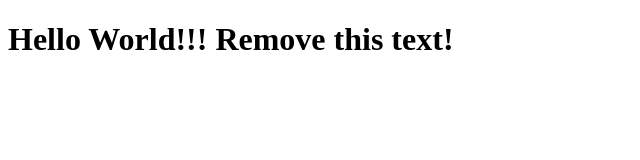
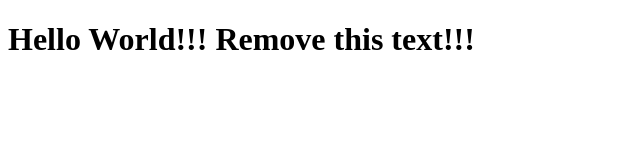
Before and after one commit to vsmartok/github-actions, a website: page index.html in a window 1280 px wide. Shown: the full height of the page, 0-640 px from the left. Drawn offline with Linux system fonts and the light colour scheme.

Commit message:
Some changes in index.html file

```diff
--- a/index.html
+++ b/index.html
@@ -6,6 +6,6 @@
     <title>Home page</title>
 </head>
 <body>
-    <h1>Hello World!!! Remove this text!</h1>
+    <h1>Hello World!!! Remove this text!!!</h1>
 </body>
 </html>
```
